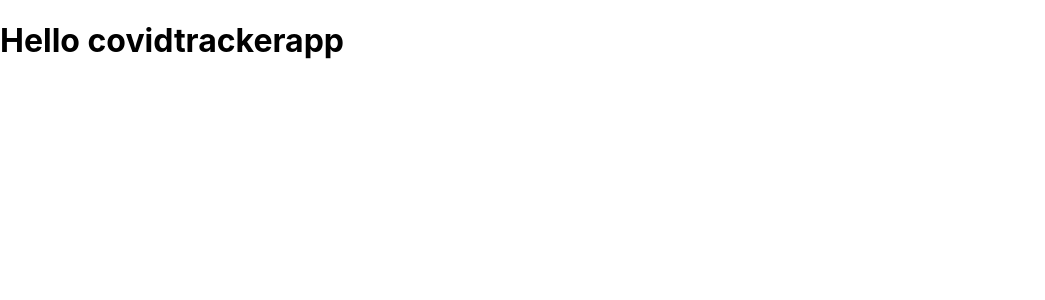
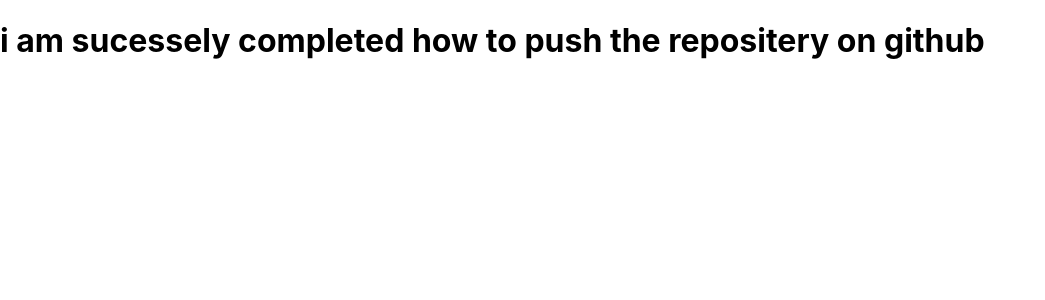
Before and after one commit to guriyakumari551/covid_livetraccerapp, a React (Create React App) app in the folder covidlivecatcher/: page / in a window 1280 px wide. Shown: the top 300 px of the page, without its empty margins (0-1045 px from the left). Built offline with nearby package versions, Linux system fonts and the light colour scheme.

Commit message:
second commit

```diff
--- a/covidlivecatcher/src/App.js
+++ b/covidlivecatcher/src/App.js
@@ -3,7 +3,7 @@
 const App = () => {
   return (
     <>
-     <h1>Hello covidtrackerapp</h1>
+     <h1>i am sucessely completed how to push the repositery on github</h1>
     </>
   )
 }
```
